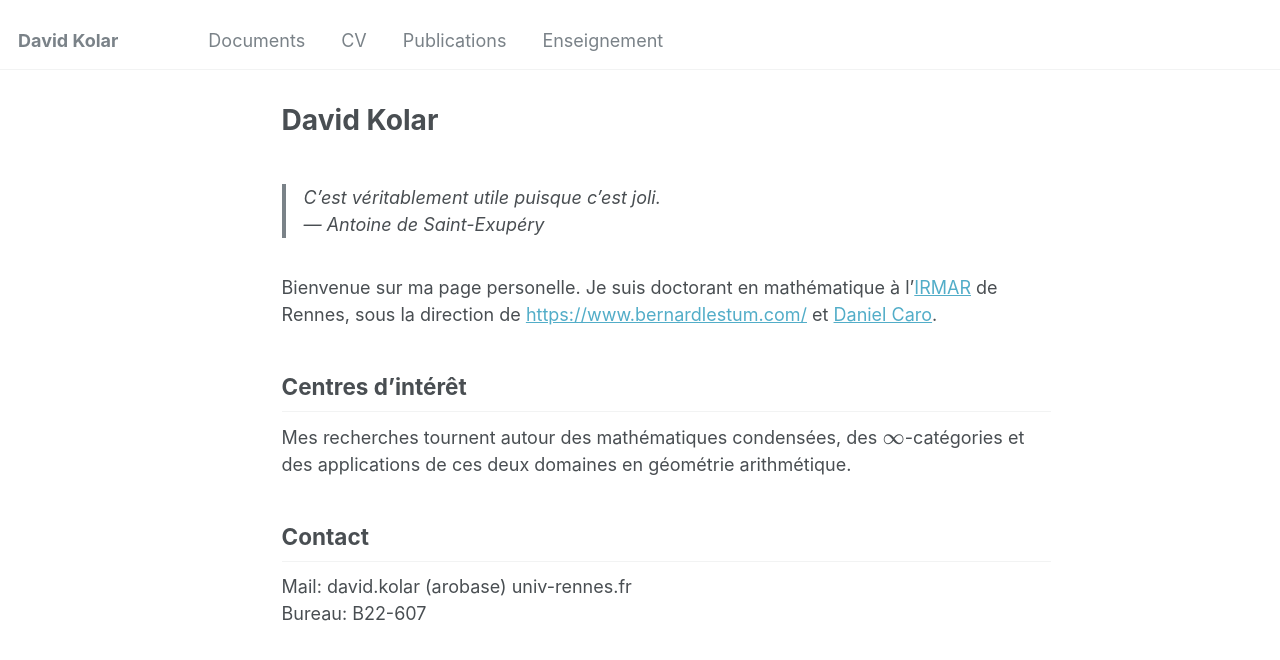
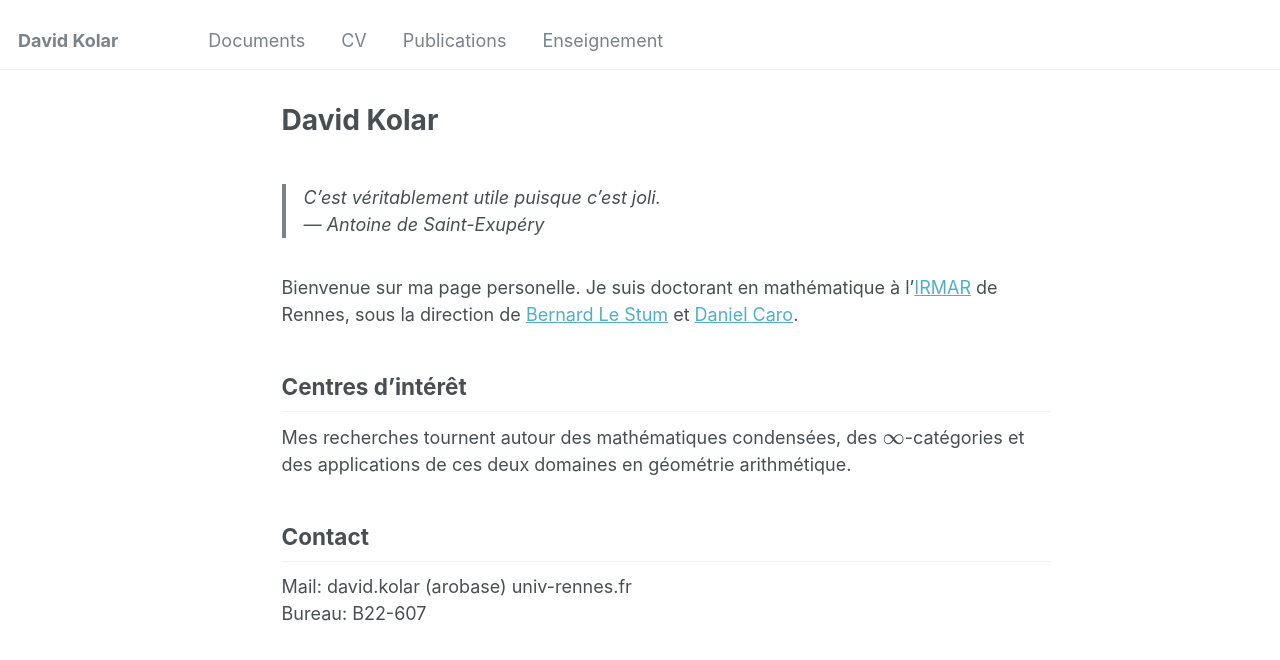
Before and after one commit to dakolar/dakolar.github.io, a Jekyll site: the page built from _pages/about.md, in a window 1280 px wide and 1085 px high, cut to the strip 0-674 px from the top of the window. Shown: the top 660 px of the strip. Built offline with Jekyll 4.4.1, drawn with Linux system fonts in a browser that asks for light colours.

Commit message:
Petits ajustements 3

```diff
--- a/_pages/about.md
+++ b/_pages/about.md
@@ -10,7 +10,7 @@ redirect_from:
 > C'est véritablement utile puisque c'est joli.
 — Antoine de Saint-Exupéry
 
-Bienvenue sur ma page personelle. Je suis doctorant en mathématique à l'[IRMAR](https://irmar.univ-rennes.fr/) de Rennes, sous la direction de [https://www.bernardlestum.com/](Bernard Le Stum) et [Daniel Caro](https://carod.users.lmno.cnrs.fr/).
+Bienvenue sur ma page personelle. Je suis doctorant en mathématique à l'[IRMAR](https://irmar.univ-rennes.fr/) de Rennes, sous la direction de [Bernard Le Stum](https://www.bernardlestum.com/) et [Daniel Caro](https://carod.users.lmno.cnrs.fr/).
 
 Centres d'intérêt
 ---
```
